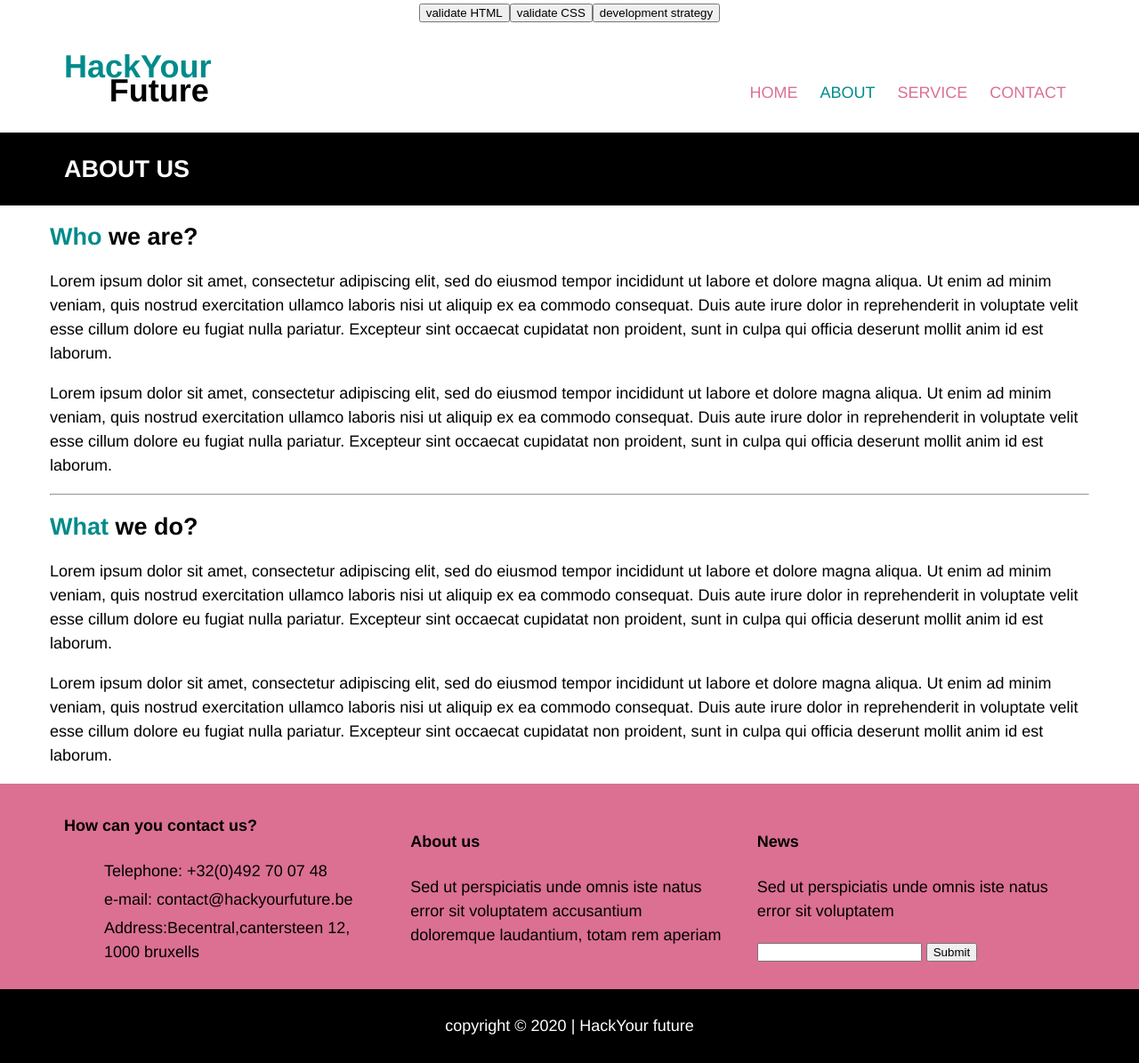
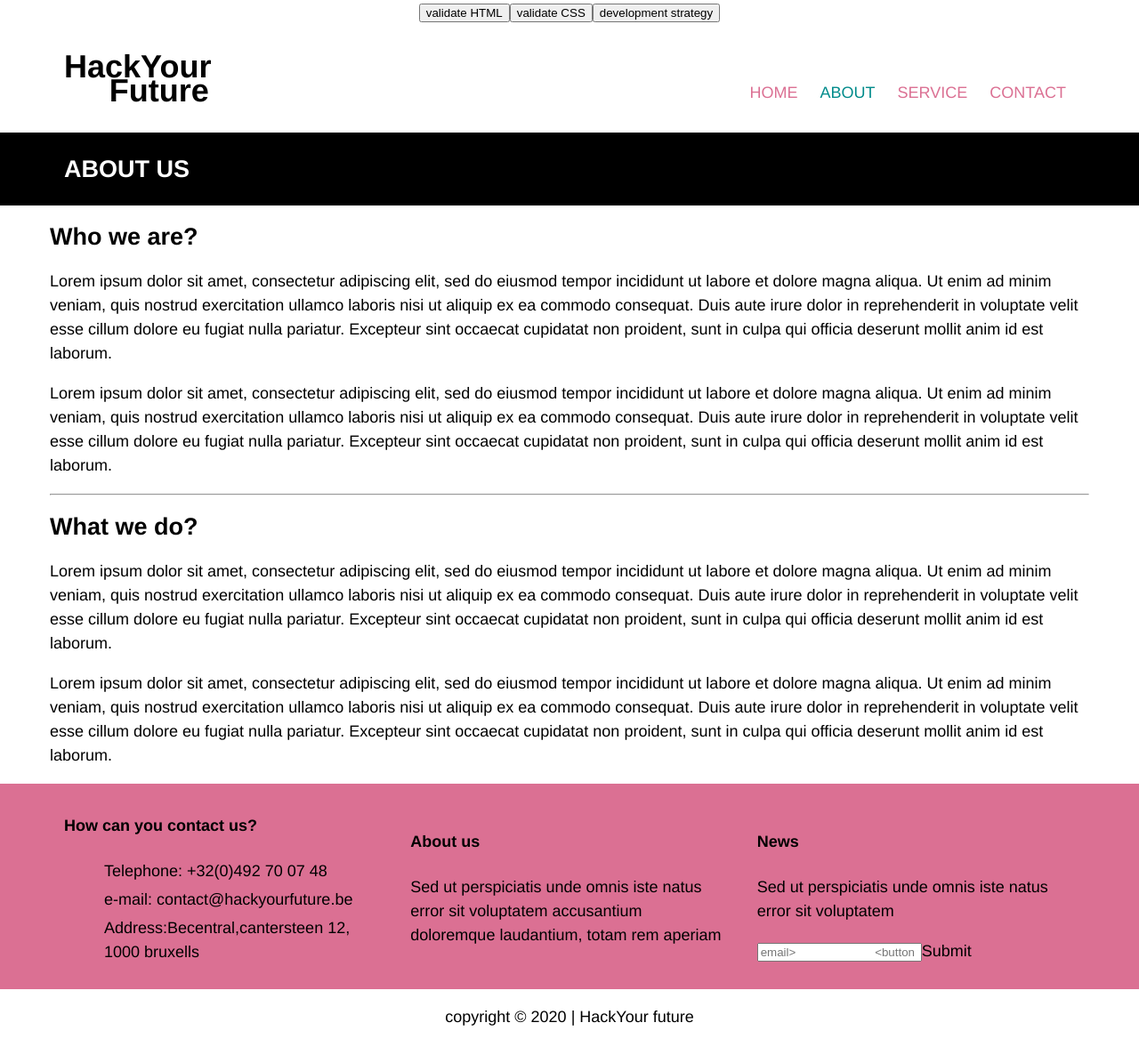
Before and after one commit to Feruzteame/App--theme, a plain HTML site: page about.html in a window 1280 px wide. Shown: the whole page at 89% size. Drawn offline with Linux system fonts and the light colour scheme.

Commit message:
Update about.html

```diff
--- a/about.html
+++ b/about.html
@@ -18,7 +18,7 @@
         <div class="container">
            <div class="row end-sm end-md end-lg center-xs middle-xs middle-sm middle-md middle-lg">
                <div class="col-xs-12 col-sm-2 col-md-2 col-lg-2">
-                 <h1><span id="change">HackYour</span> Future</h1>
+                 <h1><span id="change1">HackYour</span> Future</h1>
                </div>
                <div class="col-xs-12 col-sm-10 col-md-10 col-lg-10">
                    <nav id="nav-bar">
@@ -50,11 +50,11 @@
          <div class="container">
              <div class="row">
                  <div class="">
-                    <h2><span id="change">Who</span> we are?</h2>
+                    <h2><span id="change2">Who</span> we are?</h2>
                     <p>Lorem ipsum dolor sit amet, consectetur adipiscing elit, sed do eiusmod tempor incididunt ut labore et dolore magna aliqua. Ut enim ad minim veniam, quis nostrud exercitation ullamco laboris nisi ut aliquip ex ea commodo consequat. Duis aute irure dolor in reprehenderit in voluptate velit esse cillum dolore eu fugiat nulla pariatur. Excepteur sint occaecat cupidatat non proident, sunt in culpa qui officia deserunt mollit anim id est laborum.</p>
                     <p>Lorem ipsum dolor sit amet, consectetur adipiscing elit, sed do eiusmod tempor incididunt ut labore et dolore magna aliqua. Ut enim ad minim veniam, quis nostrud exercitation ullamco laboris nisi ut aliquip ex ea commodo consequat. Duis aute irure dolor in reprehenderit in voluptate velit esse cillum dolore eu fugiat nulla pariatur. Excepteur sint occaecat cupidatat non proident, sunt in culpa qui officia deserunt mollit anim id est laborum.</p>
                     <hr>
-                    <h2><span id="change">What</span> we do?</h2>
+                    <h2><span id="change3">What</span> we do?</h2>
                     <p>Lorem ipsum dolor sit amet, consectetur adipiscing elit, sed do eiusmod tempor incididunt ut labore et dolore magna aliqua. Ut enim ad minim veniam, quis nostrud exercitation ullamco laboris nisi ut aliquip ex ea commodo consequat. Duis aute irure dolor in reprehenderit in voluptate velit esse cillum dolore eu fugiat nulla pariatur. Excepteur sint occaecat cupidatat non proident, sunt in culpa qui officia deserunt mollit anim id est laborum.</p>
                     <p>Lorem ipsum dolor sit amet, consectetur adipiscing elit, sed do eiusmod tempor incididunt ut labore et dolore magna aliqua. Ut enim ad minim veniam, quis nostrud exercitation ullamco laboris nisi ut aliquip ex ea commodo consequat. Duis aute irure dolor in reprehenderit in voluptate velit esse cillum dolore eu fugiat nulla pariatur. Excepteur sint occaecat cupidatat non proident, sunt in culpa qui officia deserunt mollit anim id est laborum.</p>
                  </div>
@@ -85,7 +85,7 @@
                     <h4>News</h4>
                     <p>Sed ut perspiciatis unde omnis iste natus error sit voluptatem </p>
                     <form>
-                        <input type="text" name="email placeholder="Enter your email>
+                        <input type="text" name="mail" placeholder="email>
                         <button type="submit" name="button">Submit</button>
                     </form>
 
@@ -95,7 +95,7 @@
       </section>
 
       <!--footer-->
-      <section id="footer">
+      <footer">
           <div class="container">
               <div class="row center-xs center-sm center-md center-lg middle-xs middle-sm middle-md middle-lg">
                   <div class="col-xs-12 col-sm-12 col-md-12 col-lg-12">
@@ -105,7 +105,7 @@
                   </div>
               </div>
           </div>
-      </section>
+      </footer>
 
 </body>
 </html>
```
